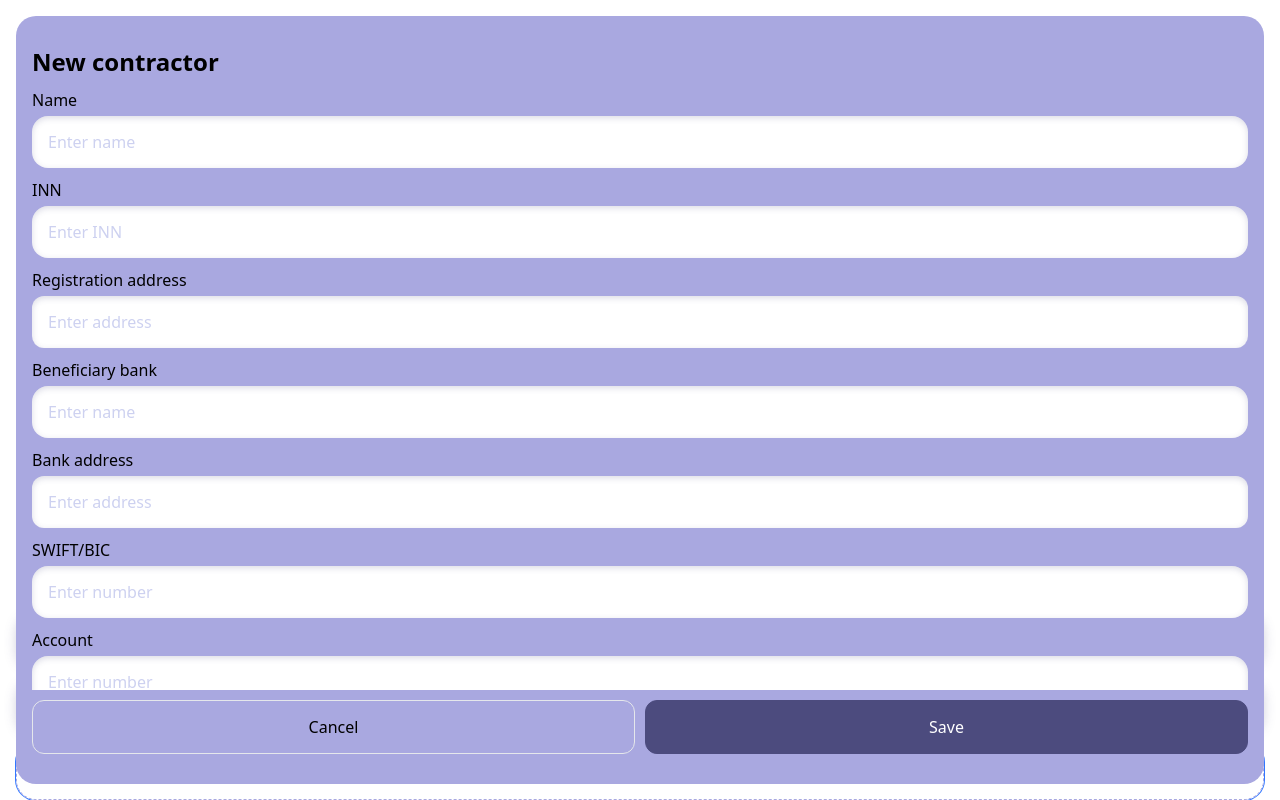
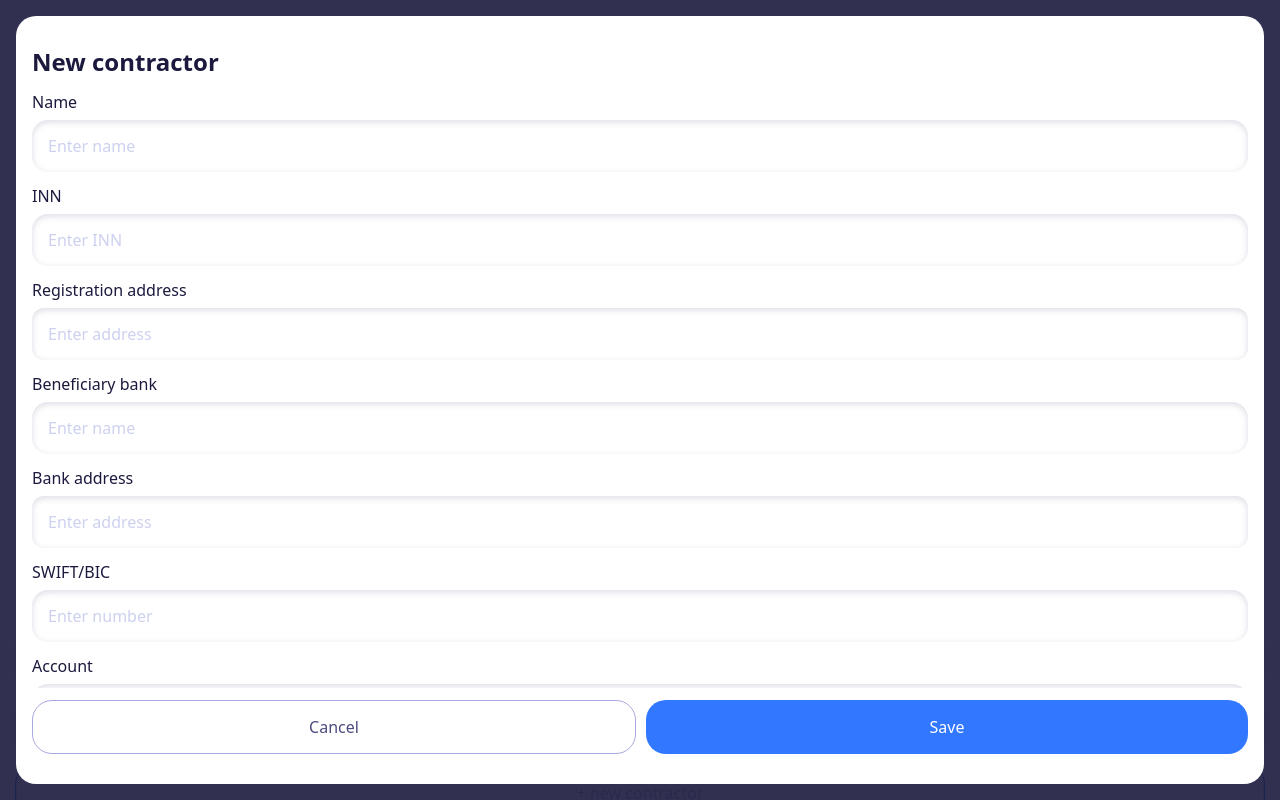
Before and after one commit to mrprfrm/invoicer-client-vue, a Vue app: page / in a window 1280 px wide. Both pictures are taken after typing "Sample", "Sample", "Sample", "Sample", "Sample", "Sample" into the empty fields and a click on the button "+ new contractor". Built offline with nearby package versions, Linux system fonts and the light colour scheme.

Commit message:
Components spacing layout adjustments.

```diff
--- a/src/components/ClientModal.vue
+++ b/src/components/ClientModal.vue
@@ -12,12 +12,10 @@ const closeModal = () => store.dispatch("CLOSE_CLIENT_MODAL");
     <div class="absolute inset-0 opacity-90 bg-brand-300"></div>
     <div class="z-10 flex flex-col p-4 max-h-screen">
       <div
-        class="flex flex-col space-y-2.5 pt-7.5 pb-4 rounded-2.5xl bg-white max-h-full"
+        class="flex flex-col space-y-3 pt-7.5 pb-4 rounded-2.5xl bg-white max-h-full"
       >
         <h2 class="text-2xl mx-4 font-semibold">New client</h2>
-        <div
-          class="flex flex-col space-y-2.5 px-4 overflow-scroll scroll-hidden"
-        >
+        <div class="flex flex-col space-y-3 px-4 overflow-scroll scroll-hidden">
           <TextInput
             name="name"
             label="Name"
@@ -50,12 +48,12 @@ const closeModal = () => store.dispatch("CLOSE_CLIENT_MODAL");
           <button
             @click="closeModal"
             type="button"
-            class="py-3.5 border border-brand-400 flex-1 rounded-2.5xl"
+            class="py-3.5 border border-brand-100 flex-1 rounded-2.5xl text-brand-200"
           >
             Cancel
           </button>
           <button
-            class="py-3.5 border border-brand-200 flex-1 rounded-2.5xl bg-juicyblue-100 text-white"
+            class="py-3.5 border-none flex-1 rounded-2.5xl bg-juicyblue-100 text-white"
           >
             Save
           </button>
--- a/src/components/ContractorModal.vue
+++ b/src/components/ContractorModal.vue
@@ -8,16 +8,14 @@ const closeContractorModal = () => store.dispatch("CLOSE_CONTRACTOR_MODAL");
 </script>
 
 <template>
-  <div class="fixed flex flex-col justify-center inset-0 text-brand-400">
-    <div class="absolute inset-0 opacity-80 bg-brand-500"></div>
+  <div class="fixed flex flex-col justify-center inset-0 text-brand-300">
+    <div class="absolute inset-0 opacity-90 bg-brand-300"></div>
     <div class="z-10 flex flex-col p-4 max-h-screen">
       <div
-        class="flex flex-col space-y-2.5 py-7.5 rounded-2.5xl bg-brand-100 max-h-full"
+        class="flex flex-col space-y-3 py-7.5 rounded-2.5xl bg-white max-h-full"
       >
         <h2 class="text-2xl font-semibold mx-4">New contractor</h2>
-        <div
-          class="flex flex-col space-y-2.5 px-4 overflow-scroll scroll-hidden"
-        >
+        <div class="flex flex-col space-y-3 px-4 overflow-scroll scroll-hidden">
           <TextInput
             name="name"
             label="Name"
@@ -56,12 +54,12 @@ const closeContractorModal = () => store.dispatch("CLOSE_CONTRACTOR_MODAL");
           <button
             @click="closeContractorModal"
             type="button"
-            class="py-3.5 border border-brand-400 flex-1 rounded-xl"
+            class="py-3.5 border border-brand-100 flex-1 rounded-2.5xl text-brand-200"
           >
             Cancel
           </button>
           <button
-            class="py-3.5 border border-brand-200 flex-1 rounded-xl bg-brand-200 text-white"
+            class="py-3.5 border-none flex-1 rounded-2.5xl bg-juicyblue-100 text-white"
           >
             Save
           </button>
--- a/src/components/DateInput.vue
+++ b/src/components/DateInput.vue
@@ -309,7 +309,7 @@ function enableInputBlur() {
 
 <template>
   <div class="relative flex flex-col">
-    <label :for="name" class="mb-1 text-base">
+    <label :for="name" class="mb-1.5 text-base">
       {{ label }}
     </label>
 
--- a/src/components/FlatSelect.vue
+++ b/src/components/FlatSelect.vue
@@ -63,7 +63,7 @@ watch(selection, (newSelection) => {
 </script>
 
 <template>
-  <div class="flex flex-col space-y-2.5">
+  <div class="flex flex-col space-y-3">
     <button
       v-for="(option, idx) in options"
       :key="option.id"
--- a/src/components/TextArea.vue
+++ b/src/components/TextArea.vue
@@ -20,7 +20,7 @@ function enterHandler(evt) {
 </script>
 
 <template>
-  <div class="flex flex-col space-y-1 text-base">
+  <div class="flex flex-col space-y-1.5 text-base">
     <label :for="name">{{ label }}</label>
     <div class="relative flex flex-col">
       <div v-if="isNewLinesAllowed" class="flex flex-col">
--- a/src/components/TextInput.vue
+++ b/src/components/TextInput.vue
@@ -5,7 +5,7 @@ defineProps(["name", "placeholder", "label", "inputClass"]);
 </script>
 
 <template>
-  <div class="flex flex-col space-y-1 text-base">
+  <div class="flex flex-col space-y-1.5 text-base">
     <label v-if="label" :for="name">{{ label }}</label>
     <input
       :id="name"
--- a/src/views/InvoiceFormView.vue
+++ b/src/views/InvoiceFormView.vue
@@ -71,9 +71,9 @@ function scrollHandler(evt) {
   >
     <form class="flex flex-col text-brand-300 space-y-10">
       <h1 class="text-3xl font-bold">Invoice</h1>
-      <div class="flex flex-col space-y-2.5">
+      <div class="flex flex-col space-y-3">
         <h2 class="text-2xl font-semibold">Invoice information</h2>
-        <fieldset id="invoice-fields" class="space-y-2.5">
+        <fieldset id="invoice-fields" class="space-y-3">
           <TextInput
             name="invoice-name"
             label="Invoice name"
@@ -98,7 +98,7 @@ function scrollHandler(evt) {
         </fieldset>
       </div>
 
-      <div class="flex flex-col space-y-2.5">
+      <div class="flex flex-col space-y-3">
         <h2 class="text-2xl font-semibold">Choose contractor</h2>
         <FlatSelect :options="contractors"></FlatSelect>
         <button
@@ -110,7 +110,7 @@ function scrollHandler(evt) {
         </button>
       </div>
 
-      <div class="flex flex-col space-y-2.5">
+      <div class="flex flex-col space-y-3">
         <h2 class="text-2xl font-semibold">Choose client</h2>
         <FlatSelect :options="clients"></FlatSelect>
         <button
```
